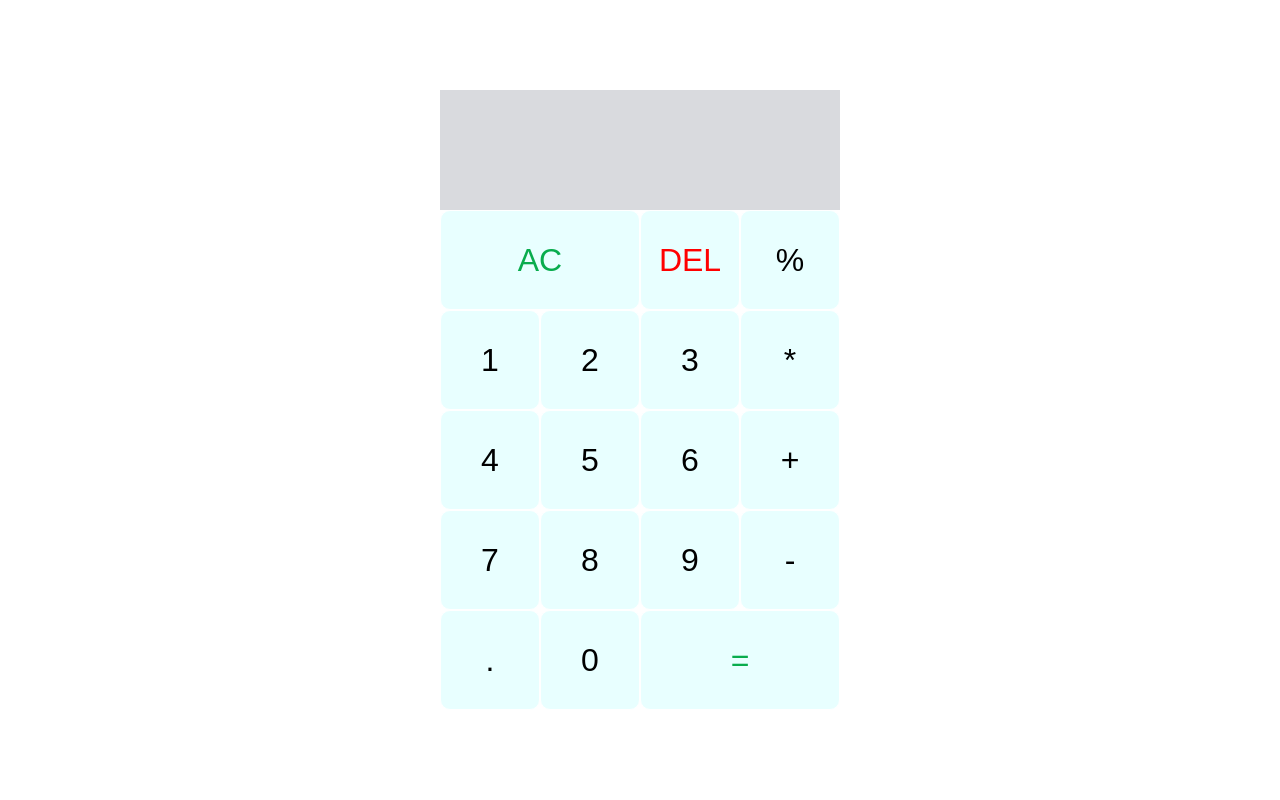
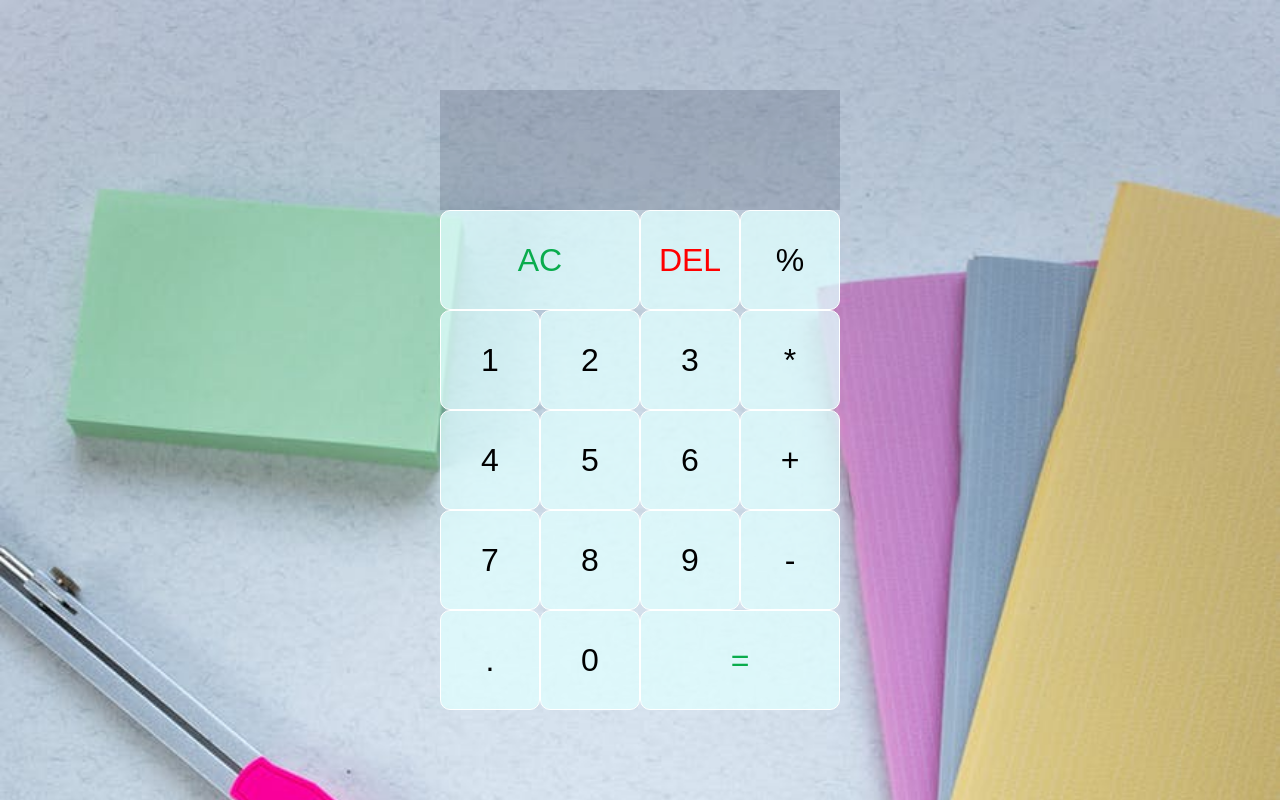
Before and after one commit to PulakBala/A-simple-Calculator, a plain HTML site: page index.html in a window 1280 px wide. Drawn offline with Linux system fonts and the light colour scheme.

Commit message:
modified in style.css

```diff
--- a/style/style.css
+++ b/style/style.css
@@ -4,7 +4,7 @@ body{
     margin: 0;
     font-family: 'Open Sans',sans-serif;
 
-    background-image: url(./image/pexels-photo-6192752.jpeg);
+    background-image: url(../image/pexels-photo-6192752.jpeg);
     background-size: cover;
     background-repeat: no-repeat;
 
```
